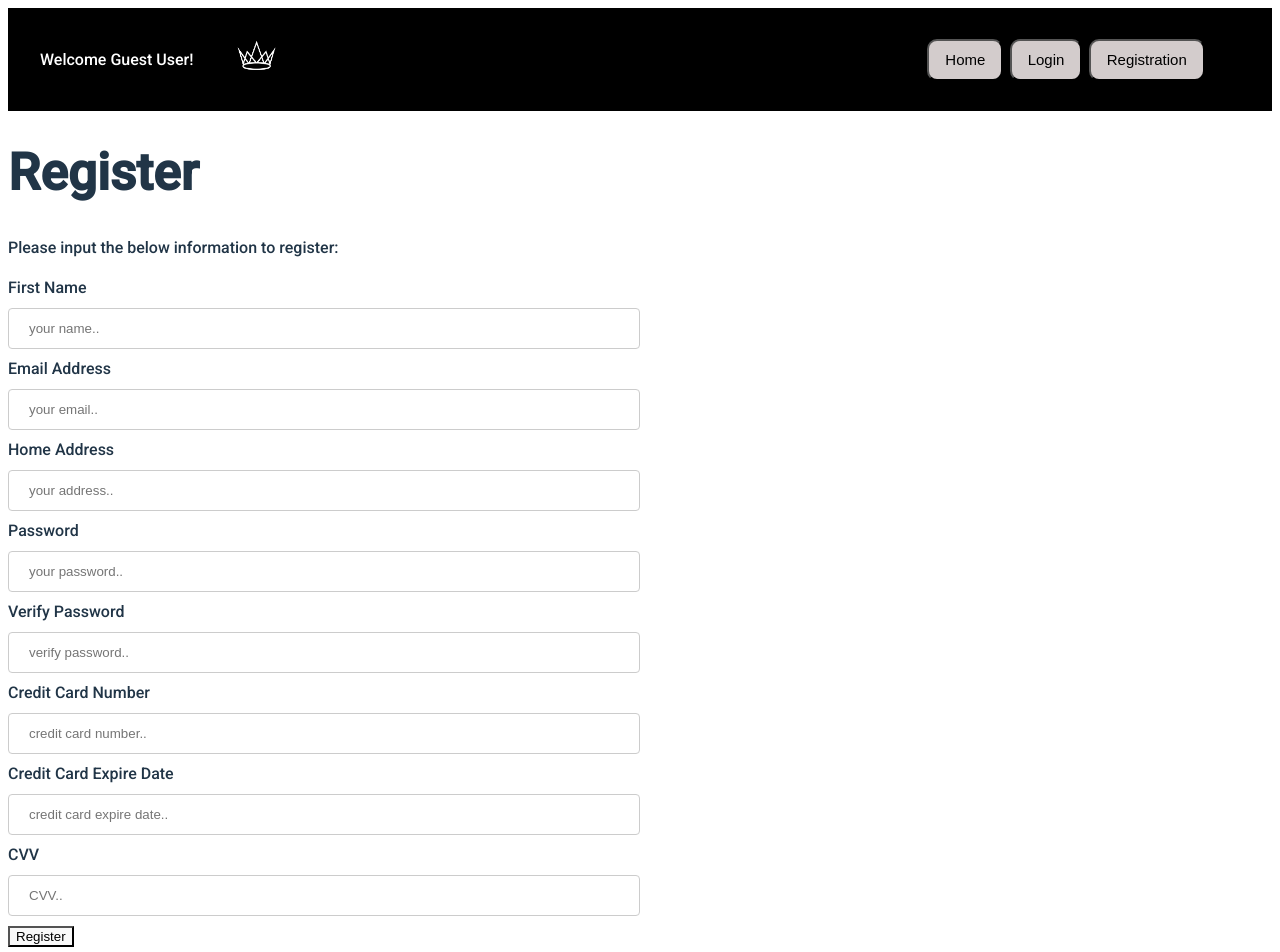
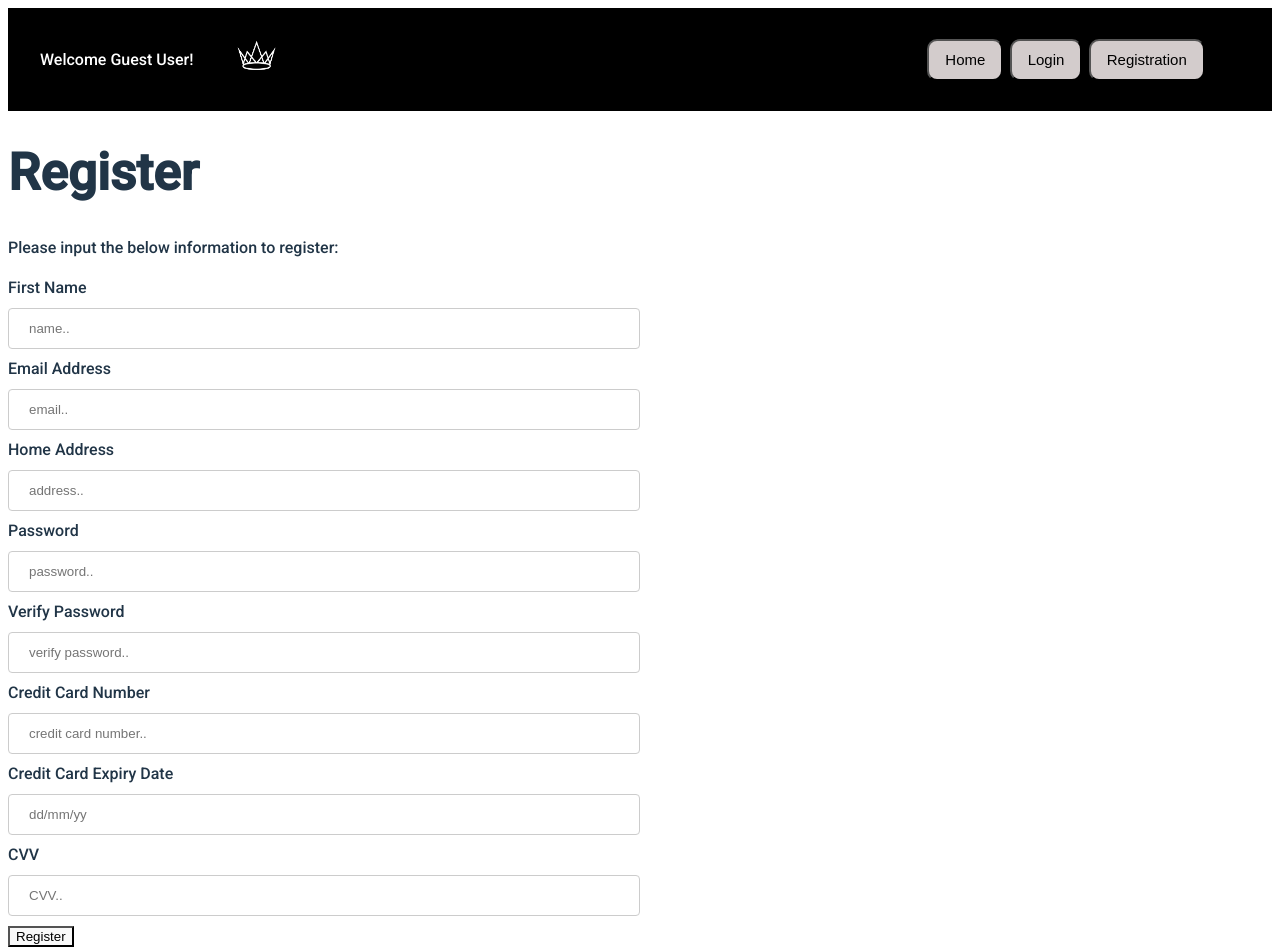
Before and after one commit to ticket-kings/movie-theatre-system-frontend, a React (Vite) app: page /register in a window 1280 px wide. Shown: the top 952 px of the page. Built offline with nearby package versions, Linux system fonts and the light colour scheme.

Commit message:
fixed expiry date

```diff
--- a/src/Pages/Registrationpage/Registrationpage.jsx
+++ b/src/Pages/Registrationpage/Registrationpage.jsx
@@ -108,16 +108,16 @@ const Registrationpage = () => {
           <form>
             <p>Please input the below information to register:</p>
             <label htmlFor="name">First Name</label><br></br>
-            <input id="name" type="text" onChange={updateName} placeholder='your name..' required /><br></br>
+            <input id="name" type="text" onChange={updateName} placeholder='name..' required /><br></br>
 
             <label htmlFor="email">Email Address</label><br></br>
-            <input id="email" type="text" onChange={updateEmail} placeholder='your email..' /><br></br>
+            <input id="email" type="text" onChange={updateEmail} placeholder='email..' /><br></br>
 
             <label htmlFor="address">Home Address</label><br></br>
-            <input id="address" type="text" onChange={updateAddress} placeholder='your address..' /><br></br>
+            <input id="address" type="text" onChange={updateAddress} placeholder='address..' /><br></br>
 
             <label htmlFor="password">Password</label><br></br>
-            <input id="password" type="text" onChange={updatePassword} placeholder='your password..' /><br></br>
+            <input id="password" type="text" onChange={updatePassword} placeholder='password..' /><br></br>
 
             <label htmlFor="verifyPassword">Verify Password</label><br></br>
             <input id="verifyPassword" type="text" onChange={updateVerifiedPassword} placeholder='verify password..' /><br></br>
@@ -125,8 +125,8 @@ const Registrationpage = () => {
             <label htmlFor="cardNumber">Credit Card Number</label><br></br>
             <input id="cardNumber" type="text" onChange={updateCard} placeholder='credit card number..' /><br></br>
 
-            <label htmlFor="creditCardExpire">Credit Card Expire Date</label><br></br>
-            <input id="creditCardExpire" type="text" onChange={updateExpireDate} placeholder='credit card expire date..' /><br></br>
+            <label htmlFor="creditCardExpire">Credit Card Expiry Date</label><br></br>
+            <input id="creditCardExpire" type="text" onChange={updateExpireDate} placeholder='dd/mm/yy' /><br></br>
 
             <label htmlFor="cvv">CVV</label><br></br>
             <input id="cvv" type="text" onChange={updateCvv} placeholder='CVV..' /><br></br>
```
